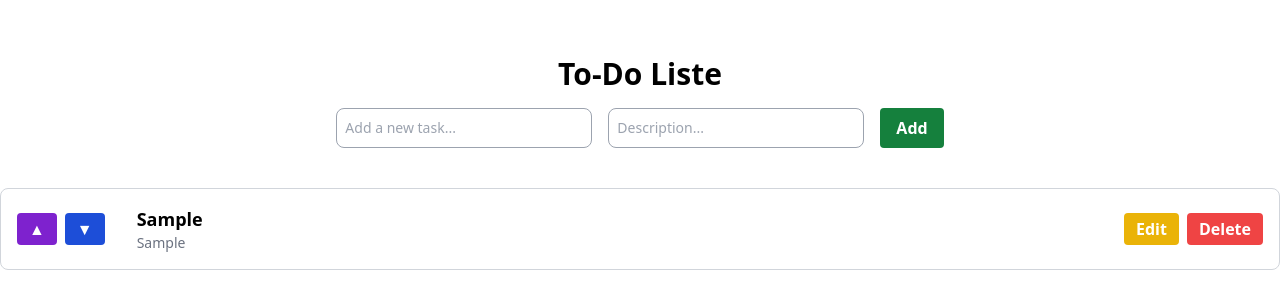
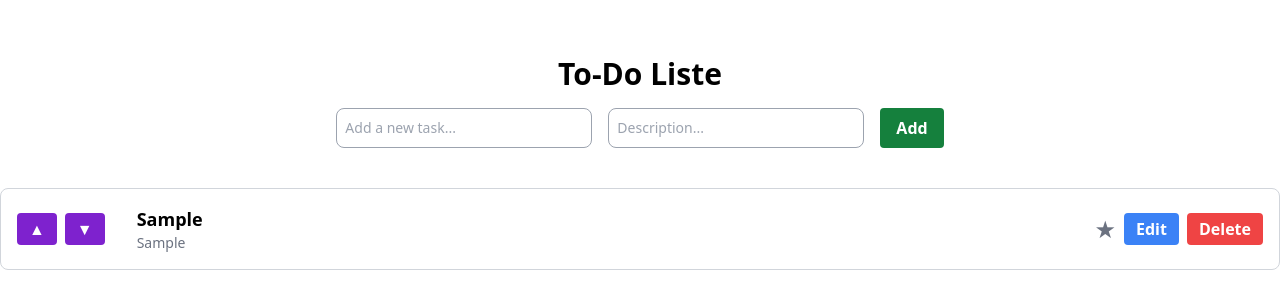
Before and after one commit to patricksolka/kmsScrum, a Next.js app in the folder frontend/: page / in a window 1280 px wide. Both pictures are taken after typing "Sample", "Sample" into the empty fields and a click on the button "Add". Shown: the top 308 px of the page. Built offline with nearby package versions, Linux system fonts and the light colour scheme.

Commit message:
Add task prioritization functionality, implement "Priority" button

```diff
--- a/frontend/src/app/page.tsx
+++ b/frontend/src/app/page.tsx
@@ -3,7 +3,7 @@
 import React, { useState } from 'react';
 
 export default function Home() {
-  const [tasks, setTasks] = useState<{ task: string; description: string }[]>(
+  const [tasks, setTasks] = useState<{ task: string; description: string; isPrioritized?: boolean  }[]>(
     []
   );
   const [taskInput, setTaskInput] = useState('');
@@ -85,6 +85,16 @@ export default function Home() {
     setTasks(updatedTasks);
   };
 
+  // Toggles the priority status of a task
+  const handleTogglePriority = (index: number) => {
+    const updatedTasks = [...tasks];
+    updatedTasks[index] = {
+      ...updatedTasks[index],
+      isPrioritized: !updatedTasks[index].isPrioritized,
+    };
+    setTasks(updatedTasks);
+  };
+
   return (
     <>
       <div
@@ -134,7 +144,7 @@ export default function Home() {
                 </button>
                 <button
                     onClick={() => handleMoveDown(index)}
-                    className="text-white font-bold py-1 px-3 rounded bg-blue-700 hover:bg-gray-800"
+                    className="text-white font-bold py-1 px-3 rounded bg-purple-700 hover:bg-gray-800"
                     aria-label="Move down"
                 >
                   ▼
@@ -152,8 +162,19 @@ export default function Home() {
 
               <div className="ml-4 flex space-x-2">
                 <button
+                    onClick={() => handleTogglePriority(index)}
+                    aria-label={`Toggle priority for ${task.task}`}
+                    className={`text-2xl ${
+                        task.isPrioritized ? 'text-yellow-500' : 'text-gray-500'
+                    } hover:text-yellow-500`}
+                    style={{background: 'none', border: 'none', outline: 'none'}}
+                >
+                  ★
+                </button>
+
+                <button
                     onClick={() => handleEdit(index)}
-                    className="bg-yellow-500 hover:bg-gray-800 text-white font-bold py-1 px-3 rounded"
+                    className="bg-blue-500 hover:bg-gray-800 text-white font-bold py-1 px-3 rounded"
                 >
                   Edit
                 </button>
```
